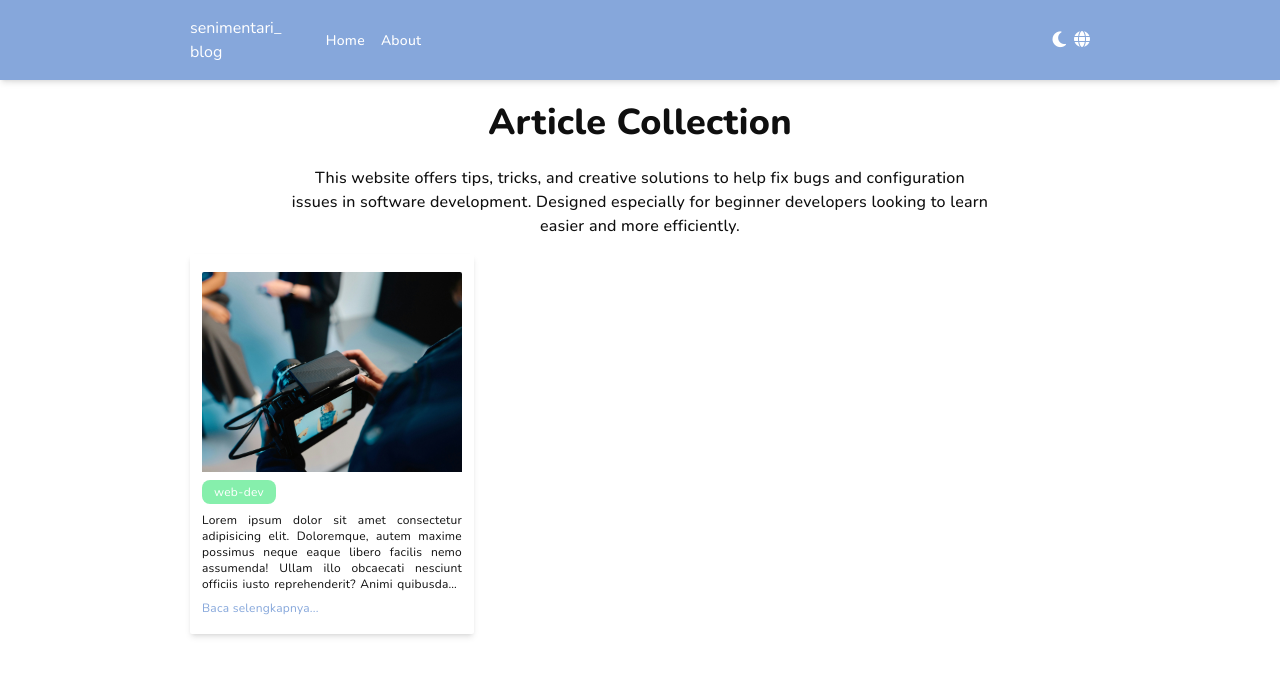
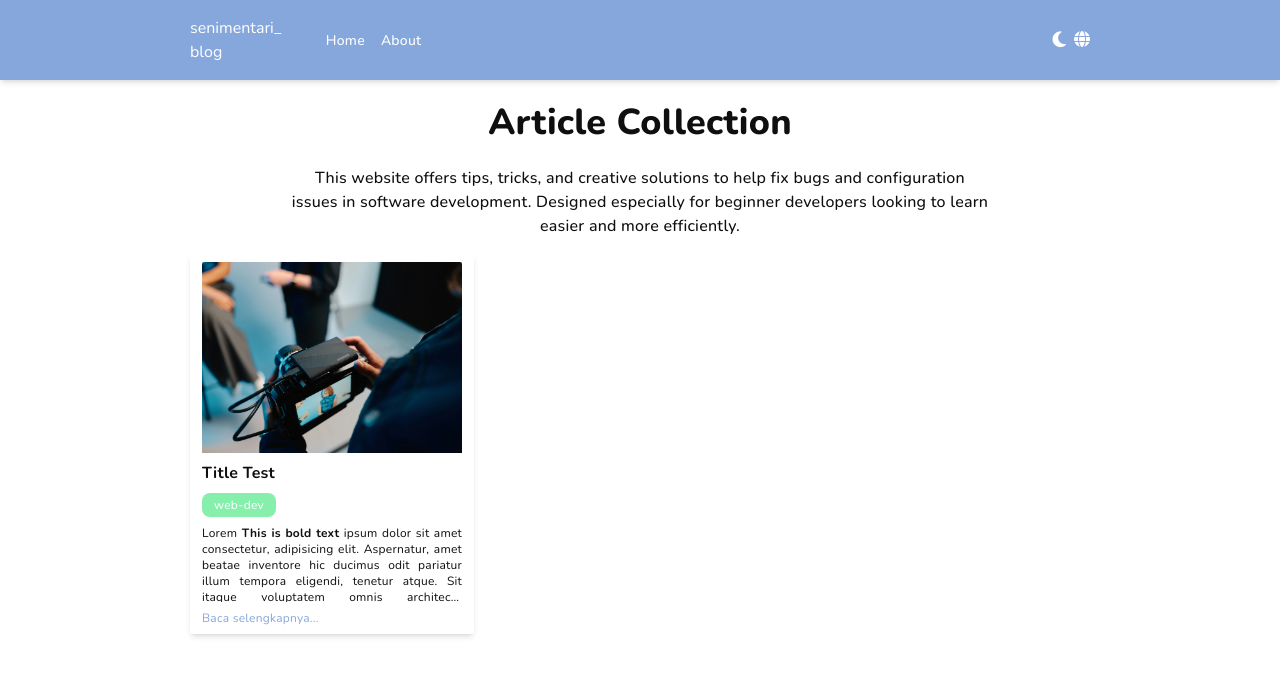
Before and after one commit to rizkiismail9a/senimentari-blog, a Nuxt app: page / in a window 1280 px wide. Shown: the top 676 px of the page. Built offline with nearby package versions, Linux system fonts and the light colour scheme.

Commit message:
feat: config article preview

```diff
--- a/components/Cards/Article.vue
+++ b/components/Cards/Article.vue
@@ -4,6 +4,7 @@ import type { Category } from "~/types/category.type";
 defineProps<{
   image: string;
   imageAlt: string;
+  title: string;
   preview: string;
   category: Category;
 }>();
@@ -18,15 +19,19 @@ defineProps<{
       :alt="imageAlt"
     />
 
+    <h4 class="font-bold">{{ $t(title) }}</h4>
+
     <div
       id="category"
       :class="`bg-${category.color}-300 text-white inline-block py-1 px-3 rounded-lg text-xs w-fit`"
     >
       {{ category.name }}
     </div>
-    <div id="preview" class="text-xs line-clamp-5 text-justify">
-      {{ preview }}
-    </div>
+    <div
+      v-html="$t(preview)"
+      id="preview"
+      class="text-xs line-clamp-5 text-justify"
+    ></div>
     <div
       class="text-xs cursor-pointer hover:underline text-blue dark:text-white"
     >
--- a/i18n.config.ts
+++ b/i18n.config.ts
@@ -1,13 +1,16 @@
+import {
+  articleOneEn,
+  articleOneIndo,
+} from "./locales/articles/articleTest.locale";
+import idLocale from "./locales/id.locale";
+
 export default defineI18nConfig(() => ({
   legacy: false,
   locale: "id",
   messages: {
     id: {
-      home: "Beranda",
-      about: "Tentang",
-      "home-header": "Kumpulan Artikel",
-      "home-header-desc":
-        "Website ini menyajikan tips, trik, dan solusi inovatif untuk mengatasi masalah bug dan konfigurasi dalam pengembangan software. Didesain khusus untuk developer pemula yang ingin belajar lebih mudah dan efisien.",
+      ...idLocale,
+      ...articleOneIndo,
     },
     en: {
       home: "Home",
@@ -15,6 +18,7 @@ export default defineI18nConfig(() => ({
       "home-header": "Article Collection",
       "home-header-desc":
         "This website offers tips, tricks, and creative solutions to help fix bugs and configuration issues in software development. Designed especially for beginner developers looking to learn easier and more efficiently.",
+      ...articleOneEn,
     },
   },
 }));
--- /dev/null
+++ b/locales/articles/articleTest.locale.ts
@@ -0,0 +1,11 @@
+export const articleOneIndo = {
+  "title-1": "Test Judul",
+  "preview-1":
+    'Lorem <span class="font-bold">Ini teks tebal</span> ipsum dolor sit amet consectetur, adipisicing elit. Aspernatur, amet beatae inventore hic ducimus odit pariatur illum tempora eligendi, tenetur atque. Sit itaque voluptatem omnis architecto aspernatur suscipit placeat ipsum quidem soluta voluptate impedit necessitatibus, saepe doloribus? Voluptatem incidunt rerum tempora, placeat ipsam magnam inventore at non harum deleniti eligendi, magni consequuntur iure culpa beatae. Eveniet dolorum illo omnis deserunt inventore corporis reiciendis consequuntur rem dicta error, iste porro excepturi fuga aspernatur. Aliquam, voluptatibus quo, quis molestias cupiditate optio consequatur sit repudiandae corrupti placeat ipsum! Assumenda dolorem obcaecati asperiores nobis sapiente eum dolore suscipit tenetur illo. Incidunt dolore vero similique!',
+};
+
+export const articleOneEn = {
+  "title-1": "Title Test",
+  "preview-1":
+    "Lorem <span class='font-bold'>This is bold text</span> ipsum dolor sit amet consectetur, adipisicing elit. Aspernatur, amet beatae inventore hic ducimus odit pariatur illum tempora eligendi, tenetur atque. Sit itaque voluptatem omnis architecto aspernatur suscipit placeat ipsum quidem soluta voluptate impedit necessitatibus, saepe doloribus? Voluptatem incidunt rerum tempora, placeat ipsam magnam inventore at non harum deleniti eligendi, magni consequuntur iure culpa beatae. Eveniet dolorum illo omnis deserunt inventore corporis reiciendis consequuntur rem dicta error, iste porro excepturi fuga aspernatur. Aliquam, voluptatibus quo, quis molestias cupiditate optio consequatur sit repudiandae corrupti placeat ipsum! Assumenda dolorem obcaecati asperiores nobis sapiente eum dolore suscipit tenetur illo. Incidunt dolore vero similique!",
+};
--- /dev/null
+++ b/locales/id.locale.ts
@@ -0,0 +1,7 @@
+export default {
+  home: "Beranda",
+  about: "Tentang",
+  "home-header": "Kumpulan Artikel",
+  "home-header-desc":
+    "Website ini menyajikan tips, trik, dan solusi inovatif untuk mengatasi masalah bug dan konfigurasi dalam pengembangan software. Didesain khusus untuk developer pemula yang ingin belajar lebih mudah dan efisien.",
+};
--- a/pages/index.vue
+++ b/pages/index.vue
@@ -4,12 +4,12 @@ import type { ArticlePreview } from "~/types/articlePreview.type";
 const articles = ref<ArticlePreview[]>([
   {
     id: "id-acak",
+    title: "title-1",
     image: {
       path: "test.jpg",
       alt: "kamera",
     },
-    preview:
-      "Lorem ipsum dolor sit amet consectetur adipisicing elit. Doloremque, autem maxime possimus neque eaque libero facilis nemo assumenda! Ullam illo obcaecati nesciunt officiis iusto reprehenderit? Animi quibusdam, excepturi rerum deleniti suscipit alias nisi molestiae eligendi, fugiat similique non, error vitae!",
+    preview: "preview-1",
     category: {
       id: 1,
       name: "web-dev",
@@ -44,6 +44,7 @@ const articles = ref<ArticlePreview[]>([
       :image="`/images/${article.image.path}`"
       :image-alt="article.image.alt"
       :preview="article.preview"
+      :title="article.title"
       :category="article.category"
     />
   </div>
--- a/tailwind.config.js
+++ b/tailwind.config.js
@@ -19,6 +19,6 @@ export default {
       },
     },
   },
-  safelist: ["bg-green-300"],
+  safelist: ["bg-green-300", "font-bold"],
   plugins: [require("daisyui")],
 };
--- a/types/articlePreview.type.ts
+++ b/types/articlePreview.type.ts
@@ -2,6 +2,7 @@ import type { Category } from "./category.type";
 
 export type ArticlePreview = {
   id: string;
+  title: string;
   image: {
     path: string;
     alt: string;
```
